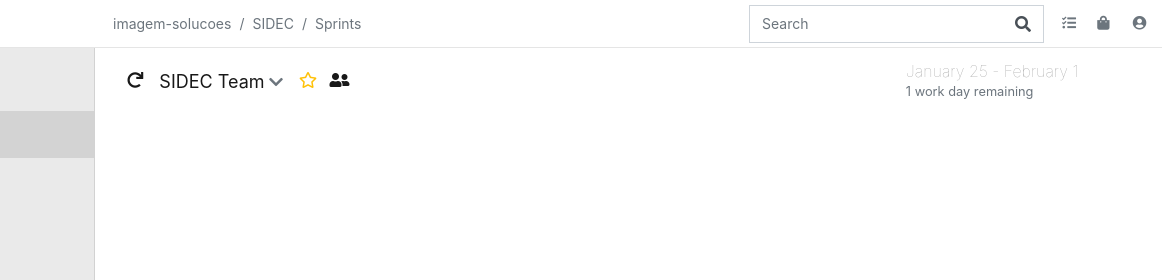
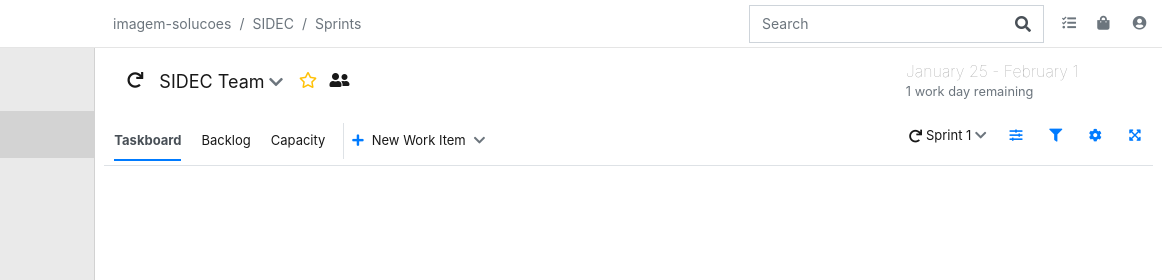
Before and after one commit to JafarAkhondali/arienemaiara-AzureDevOps.Clone-securityfix-909722, a website: page index.html in a window 1280 px wide. Shown: the top 280 px of the page, 118-1280 px from the left. Drawn offline with Linux system fonts and the light colour scheme.

Commit message:
Layout info sprint

```diff
--- a/assets/css/style.css
+++ b/assets/css/style.css
@@ -115,3 +115,44 @@ a [aria-expanded="true"] {
     font-weight: 100;
     color: #a2a2a2;
 }
+
+/* taskboard */
+.nav-item {
+    font-size: 13px;
+}
+
+.nav-tabs .nav-item.show .nav-link,
+.nav-tabs .nav-link.active,
+.nav-tabs .nav-item.show .nav-link:hover,
+.nav-tabs .nav-link.active:hover {
+    border: none;
+}
+
+.nav-tabs .nav-link {
+    border: none;
+    border-radius: 0;
+    margin: 5px 10px;
+    display: inline-block;
+    padding: 8px 0;
+    text-align: center;
+    position: relative;
+    overflow: visible;
+    font-weight: 400;
+}
+
+.nav-tabs .nav-item.show .nav-link,
+.nav-tabs .nav-link.active,
+.nav-tabs .nav-link.active:hover {
+    font-weight: bold;
+    border-bottom: 2px solid #007bff;
+}
+
+.tab-options {
+    right: 0;
+    position: absolute;
+}
+
+.tab-options > a {
+    margin: 0!important;
+    min-width: 36px;
+}
--- a/index.html
+++ b/index.html
@@ -115,7 +115,40 @@
                     </div>
                 </div><!-- /team-info -->
                 <div class="row team-sprint-board">
+                    <div class="sprint-tabs col p-0">
+                        <ul class="nav nav-tabs">
+                            <li class="nav-item">
+                                <a class="nav-link active" id="taskboard-tab" data-toggle="tab" href="#taskboard" role="tab" aria-controls="taskboard" aria-selected="false">Taskboard</a>
+                            </li>
+                            <li class="nav-item">
+                                <a class="nav-link" href="#">Backlog</a>
+                            </li>
+                            <li class="nav-item">
+                                <a class="nav-link" href="#">Capacity</a>
+                            </li>
+                            <li class="nav-item">
+                                <a class="nav-link new-item border-left gray-hover px-2 ml-2" href="#"><i class="fas fa-plus text-primary pr-2"></i>New Work Item<i class="fas fa-chevron-down text-muted pl-2"></i></a>
+                            </li>
 
+                            <!-- Tab options -->
+                            <li class="nav-item tab-options">
+                                <a class="nav-link gray-hover px-2" href="#">
+                                    <i class="fas fa-redo float-left pt-1 pr-1"></i>
+                                    <span>Sprint 1</span>
+                                    <i class="fas fa-chevron-down text-muted"></i>
+                                </a>
+                                <a class="nav-link gray-hover px-2 text-primary" href="#"><i class="fas fa-sliders-h"></i></a>
+                                <a class="nav-link gray-hover px-2 text-primary" href="#"><i class="fas fa-filter"></i></a>
+                                <a class="nav-link gray-hover px-2 text-primary" href="#"><i class="fas fa-cog"></i></a>
+                                <a class="nav-link gray-hover px-2 text-primary" href="#"><i class="fas fa-expand-arrows-alt"></i></a>
+                            </li>
+                        </ul>
+                        <div class="tab-content">
+                            <div class="tab-pane fade show active" id="taskboard" role="tabpanel" aria-labelledby="taskboard-tab">
+
+                            </div>
+                        </div><!-- /tab-content -->
+                    </div><!-- /sprint-tabs -->
                 </div><!-- /team-sprint-board -->
 
             </main>
```
